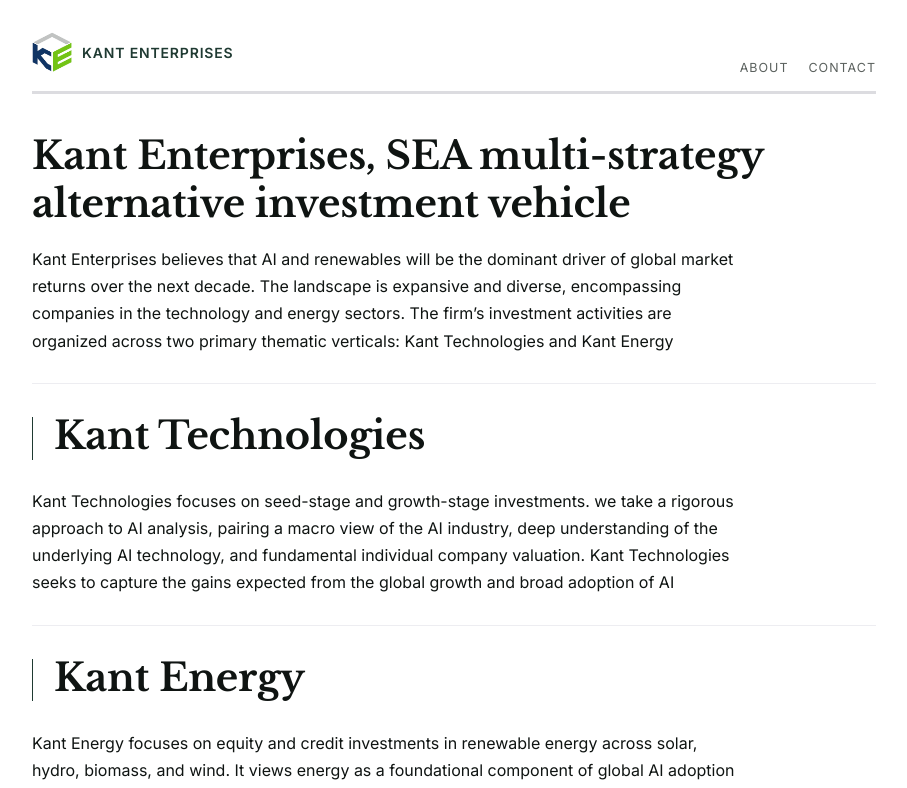
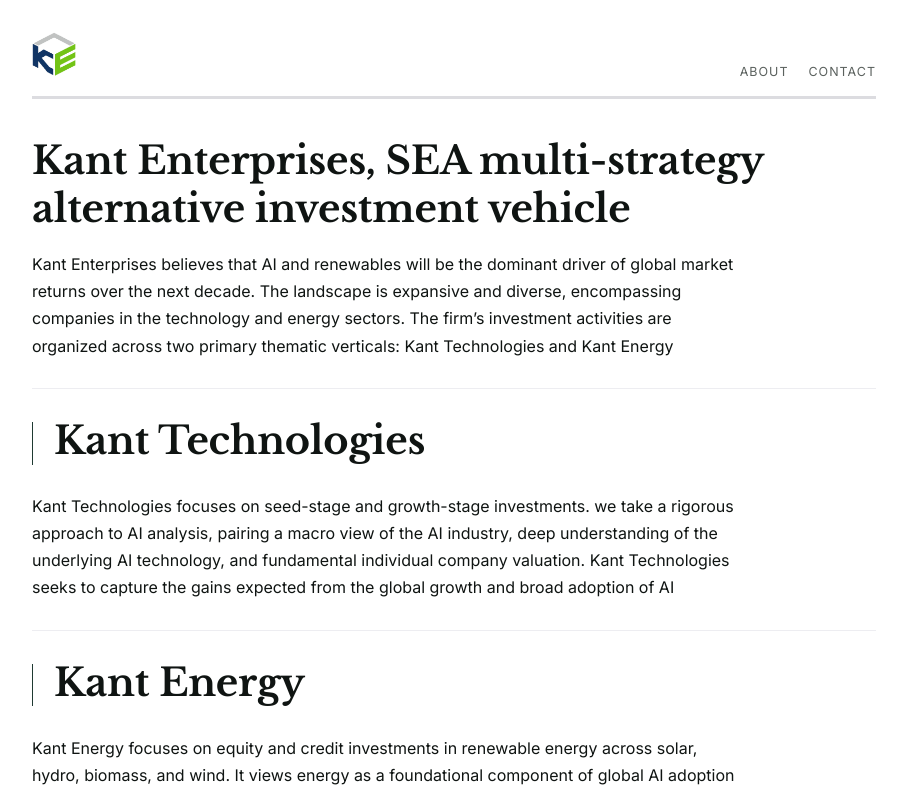
Before and after one commit to kgamer19/kant-enterprise-web, a Next.js app: page / in a window 1280 px wide. Shown: the top 788 px of the page, without its empty margins (186-1093 px from the left). Built offline with nearby package versions, Linux system fonts and the light colour scheme.

Commit message:
Fix header logo rendering

```diff
--- a/app/layout.tsx
+++ b/app/layout.tsx
@@ -2,6 +2,7 @@
 import Link from "next/link";
 import "./globals.css";
 import Image from "next/image";
+
 
 export const metadata: Metadata = {
   title: "Kant Enterprises",
@@ -16,15 +17,15 @@
           <header className="header">
             <nav className="nav">
              <div className="brand">
-  <Link href="/" className="brandWrap" aria-label="Kant Enterprises">
+  <Link href="/" aria-label="Kant Enterprises">
     <Image
       src="/logo.png"
-      alt="Kant Enterprises logo"
-      width={40}
-      height={40}
+      alt="Kant Enterprises"
+      width={44}
+      height={44}
       priority
+      unoptimized
     />
-    <span className="brandText">Kant Enterprises</span>
   </Link>
 </div>
 
```
